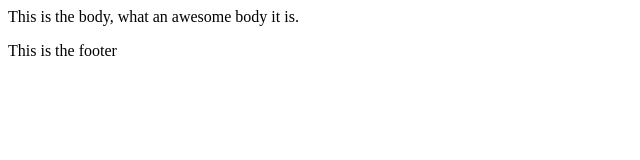
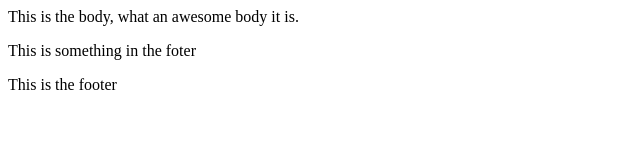
Before and after one commit to jaredworks/demo, a plain HTML site: page index.html in a window 1280 px wide. Shown: the whole page, without its empty margins (0-640 px from the left). Drawn offline with Linux system fonts and the light colour scheme.

Commit message:
Update index.html
I think it should have another <p> with "This is something in the footer". What do you think?

```diff
--- a/index.html
+++ b/index.html
@@ -6,6 +6,7 @@
   This is the body, what an awesome body it is.
 </BODY>
 <footer>
+  <p>This is something in the foter</p>
   <p>This is the footer</p>
 </footer>
 </HTML>
```
